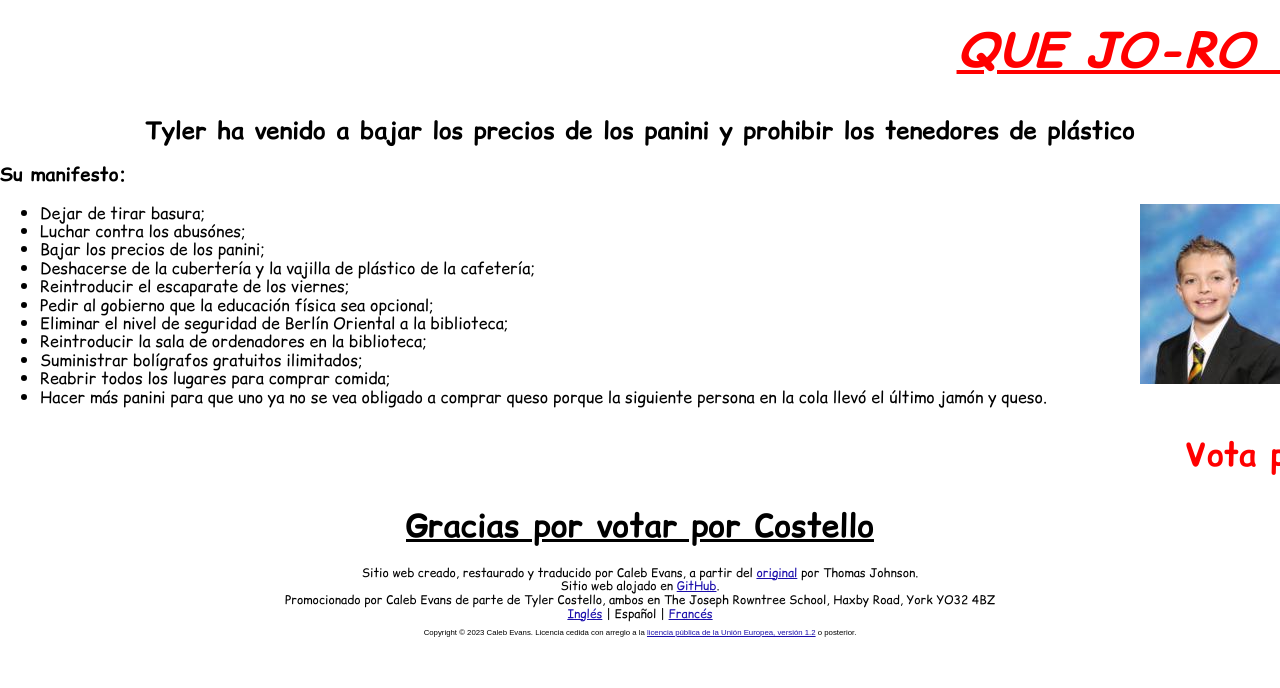
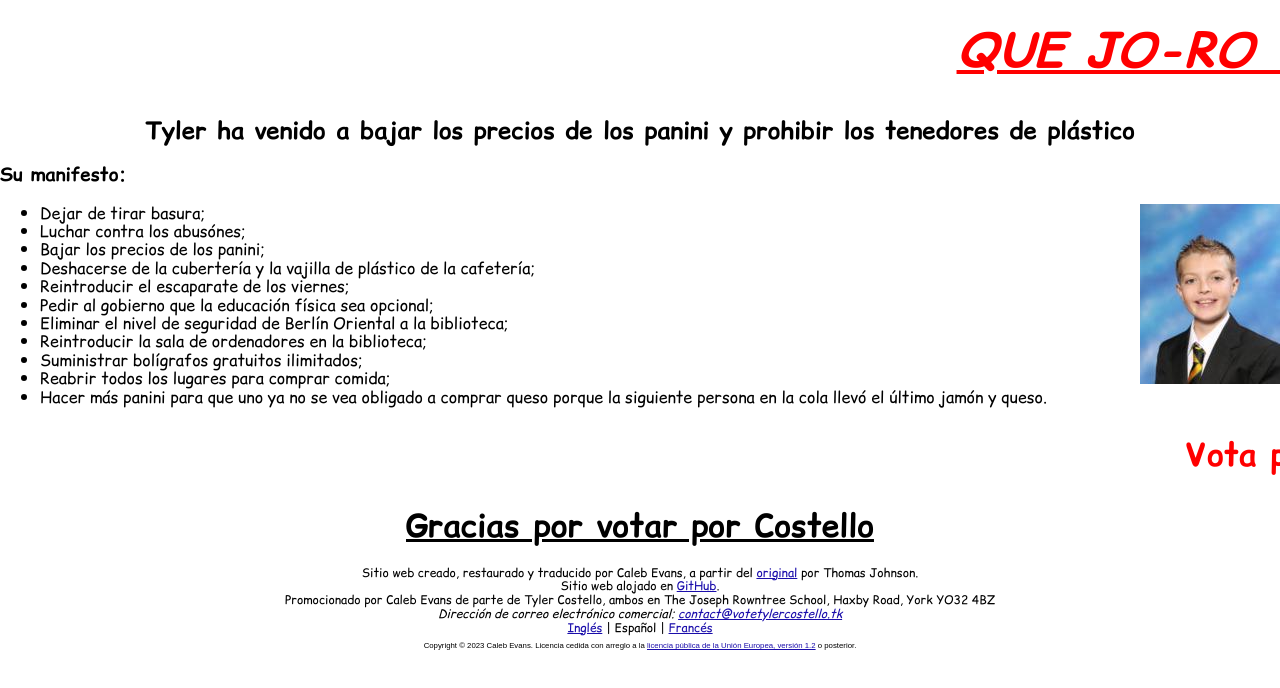
Before and after one commit to VoteTylerCostello/votetylercostello.eu, a plain HTML site: page es.html in a window 1280 px wide. Drawn offline with Linux system fonts and the light colour scheme.

Commit message:
Re-instate email address

```diff
--- a/es.html
+++ b/es.html
@@ -45,6 +45,10 @@
             <br />
             Promocionado por Caleb Evans de parte de Tyler Costello, ambos en The Joseph Rowntree School, Haxby Road, York YO32 4BZ
             <br />
+            <address>
+                Dirección de correo electrónico comercial:
+                <a href="mailto:contact@votetylercostello.tk">contact@votetylercostello.tk</a>
+            </address>
             <a rel="alternate" href="/">Inglés</a> | Español | <a rel="alternate" href="/fr.html">Francés</a>
             <p class="licence">
                 Copyright © 2023 Caleb Evans. Licencia cedida con arreglo a la <a rel="license" href="/LICENCE_ES.txt">licencia pública de la Unión Europea, versión 1.2</a> o posterior.
```
Also changed, not shown: fr.html (+4 -0 lines), index.html (+4 -0 lines).
